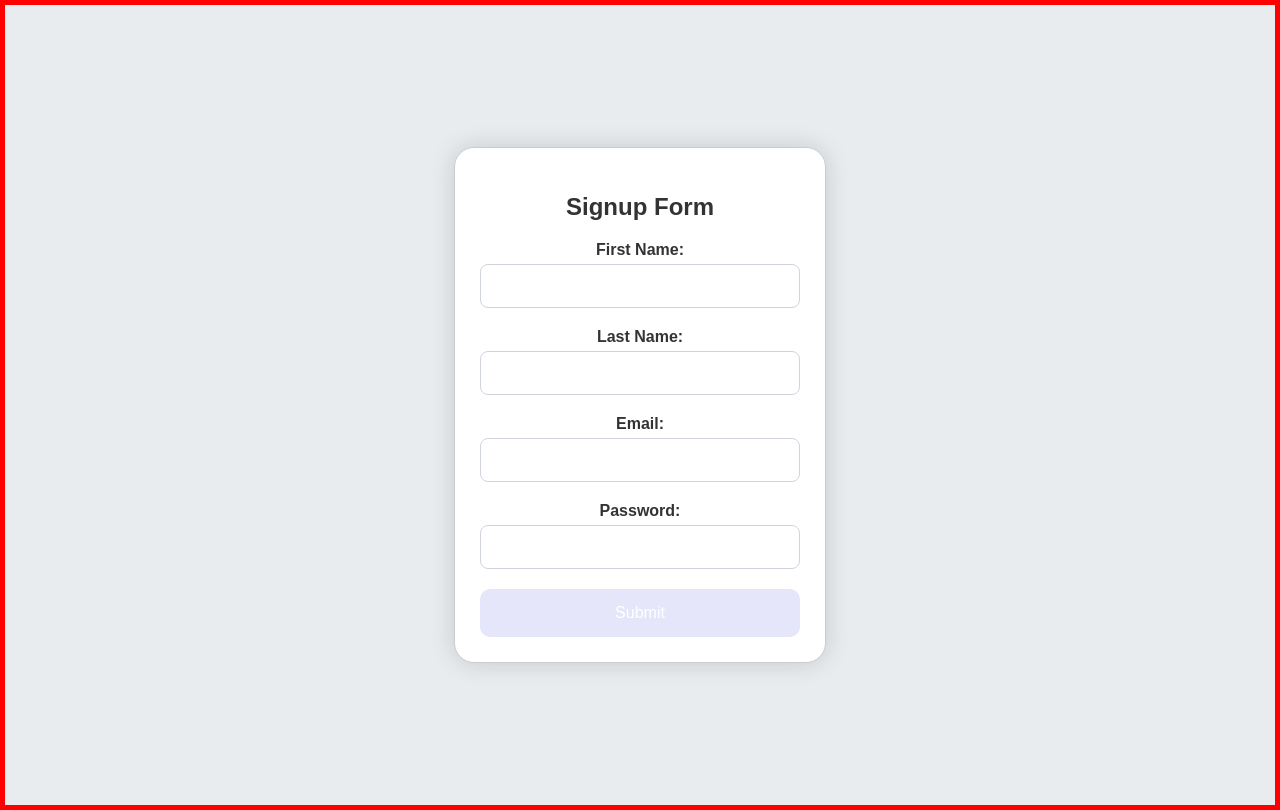
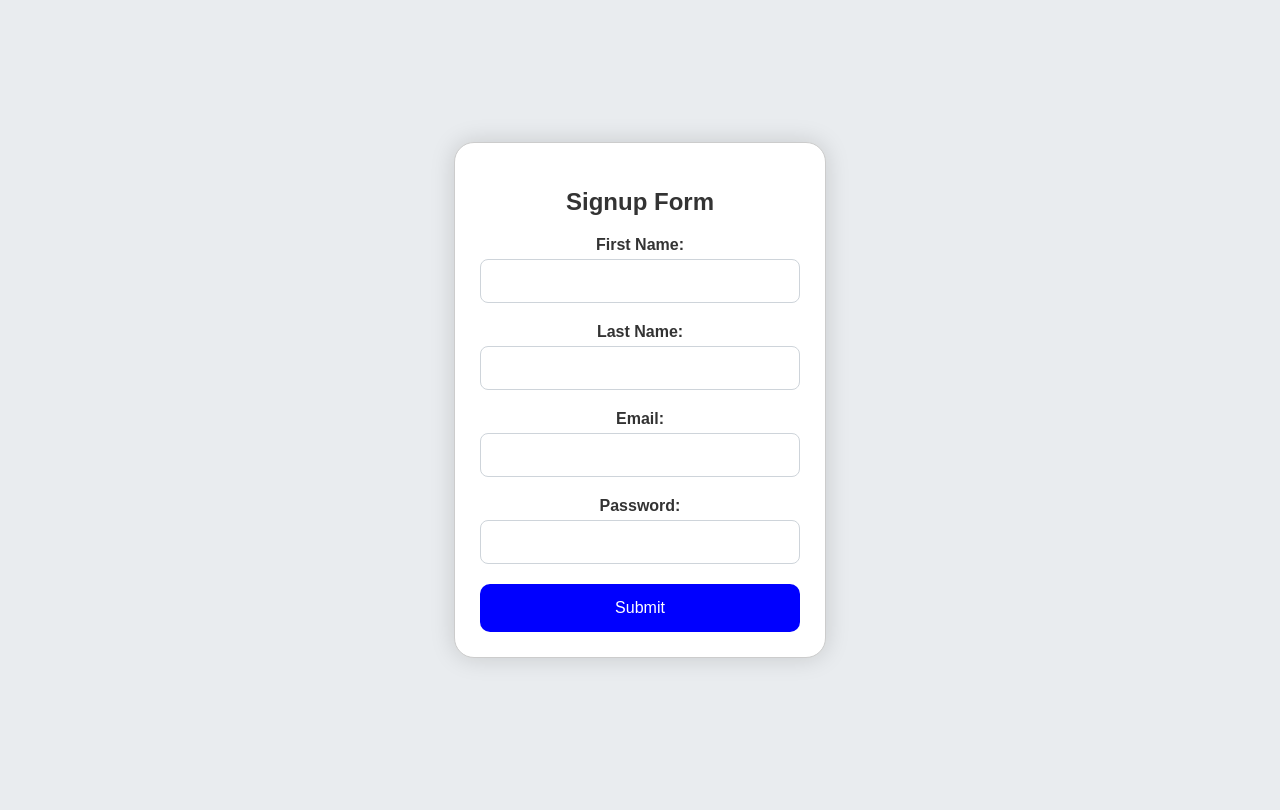
Before and after one commit to sanyaa12/node-frontend, a React (Create React App) app: page / in a window 1280 px wide. Built offline with nearby package versions, Linux system fonts and the light colour scheme; the HTML template or start-up script is replaced by a standard one.

Commit message:
Update signup.css

```diff
--- a/src/common/signup.css
+++ b/src/common/signup.css
@@ -1,5 +1,5 @@
 body {
-  border: 5px solid red; /* Debug: Ensure correct CSS is loaded */
+  border: 5px navy; /* Debug: Ensure correct CSS is loaded */
 }
 
 .main {
@@ -55,7 +55,7 @@ body {
 button[type="submit"] {
   width: 100%;
   padding: 10px 15px;
-  background-color: lavender !important; /* Ensure this is lavender */
+  background-color: blue !important; /* Ensure this is blue */
   border: none;
   border-radius: 4px;
   color: white;
@@ -64,5 +64,5 @@ button[type="submit"] {
 }
 
 button[type="submit"]:hover {
-  background-color: darkorchid !important; /* Ensure this is a darker lavender */
+  background-color: navy !important; /* Ensure this is navy blue */
 }
```
